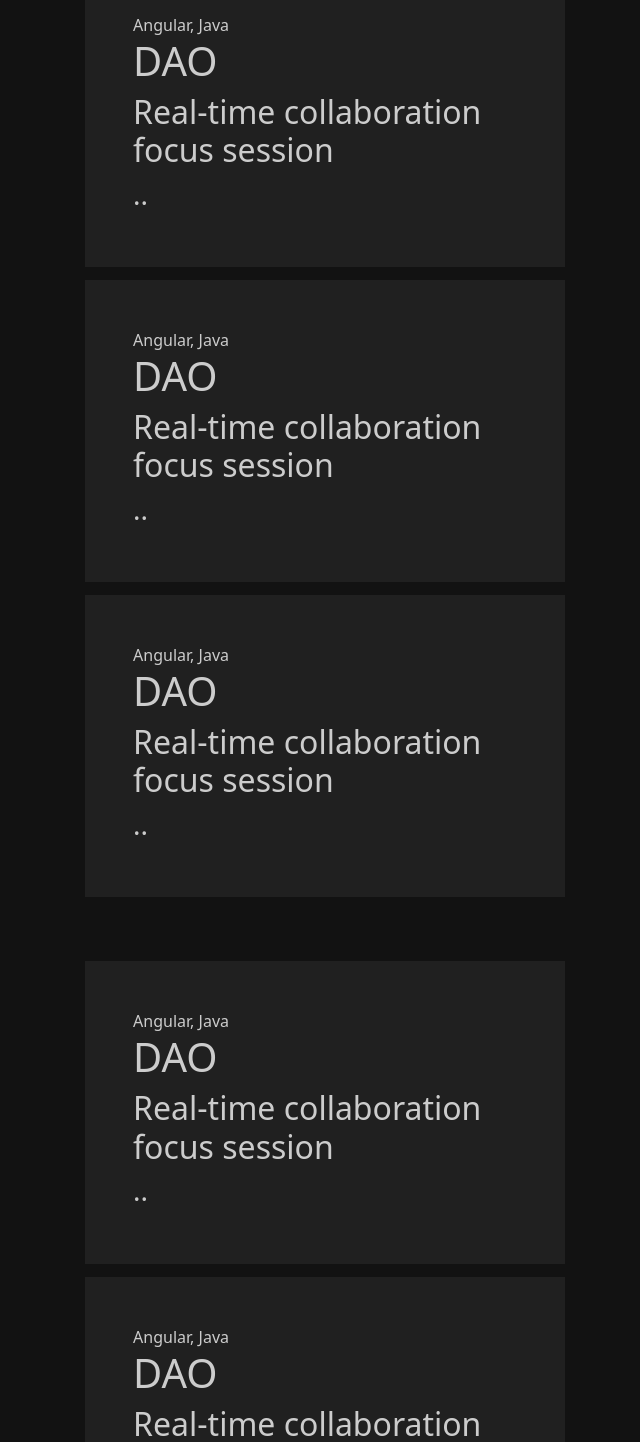
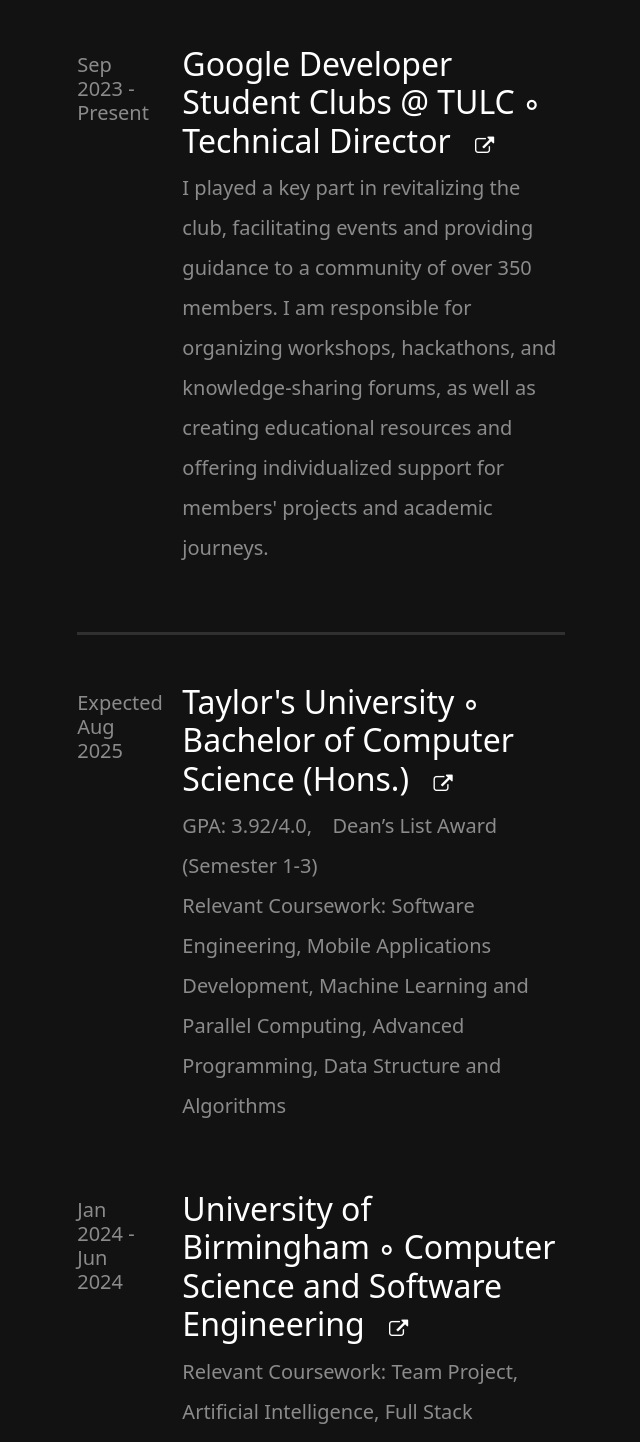
Before and after one commit to bonifacioronald/web-portfolio, a React (Create React App) app: page / in a window 1280 px wide. Shown: the part 1160-2602 px from the top of the page, without its empty margins (587-1227 px from the left). Built offline with nearby package versions, Linux system fonts and the light colour scheme.

Commit message:
Add education and experience section

```diff
--- a/src/App.css
+++ b/src/App.css
@@ -15,7 +15,7 @@
 .right-section {
   display: flex;
   flex-direction: column;
-  gap: 4em;
+  gap: 6em;
 }
 
 .copyright {
--- a/src/App.jsx
+++ b/src/App.jsx
@@ -2,6 +2,7 @@
 import SelfInfoSection from './self-info/self-info-section';
 import ProjectSection from './projects/project-section';
 import ContactSection from './contact/contact-section';
+import EduExpSection from './edu-exp/edu-exp-section';
 
 function App() {
   return (
@@ -13,7 +14,7 @@
           </div>
         <div className='right-section'>
           <ProjectSection/>
-          <ProjectSection/>
+          <EduExpSection/>
           <ProjectSection/>
           <h5 className='copyright mt-5'>Made with React.js by Bonifacio Ronald @ 2024<br/>Design inspired by <a className='copyright-link' href="https://dribbble.com/NicolasMzrd">Nicolas Meuzard</a></h5>
         </div>
--- a/src/contact/contact-section.jsx
+++ b/src/contact/contact-section.jsx
@@ -8,9 +8,9 @@
         <div>
             <img className="circle-avatar" src={require('../assets/images/profile-pic.png')} alt="profile pic" />
         </div>
-        <div><a href="https://www.linkedin.com/in/bonifacio-ronald/"><i class="fa fa-linkedin-square"></i>&ensp;LinkedIn</a></div>
-        <div><a href="https://github.com/bonifacioronald"><i class="fa fa-github"></i>&ensp;GitHub</a></div>
-        <div><a href="https://mailto:bonifacioronald.dev@gmail.com"><i class="fa fa-envelope"></i>&ensp;Email</a></div>
+        <div className="contact-item"><a href="https://www.linkedin.com/in/bonifacio-ronald/"><i class="fa fa-linkedin-square"></i>&ensp;LinkedIn</a></div>
+        <div className="contact-item"><a href="https://github.com/bonifacioronald"><i class="fa fa-github"></i>&ensp;GitHub</a></div>
+        <div className="contact-item"><a href="https://mailto:bonifacioronald.dev@gmail.com"><i class="fa fa-envelope"></i>&ensp;Email</a></div>
     </div>
     );
 }
--- a/src/contact/contact.css
+++ b/src/contact/contact.css
@@ -23,8 +23,8 @@
     border-radius: 50%;
 }
 
-a {
-    font-size: 1.3em;
+.contact-item {
+    font-size: var(--fs-paragraph);
     color: var(--color-text-primary);
     text-decoration: none;
 }
--- a/src/edu-exp/edu-exp-section.jsx
+++ b/src/edu-exp/edu-exp-section.jsx
@@ -1,13 +1,65 @@
-import React from "react";
+import React, { useDebugValue } from "react";
 import "./edu-exp.css";
 import 'bootstrap/dist/css/bootstrap.css';
 
 function EduExpSection() {
+
+    const experienceData = [{
+        'company': 'Google Developer Student Clubs @ TULC',
+        'role': 'Technical Director',
+        'description': 'I played a key part in revitalizing the club, facilitating events and providing guidance to a community of over 350 members. I am responsible for organizing workshops, hackathons, and knowledge-sharing forums, as well as creating educational resources and offering individualized support for members\' projects and academic journeys.',
+        'duration': 'Sep 2023 - Present',
+        'url': 'https://gdsc.community.dev/taylors-university-lakeside-campus-selangor-malaysia/'
+    }]
+
+    const educationData = [
+    {
+        'institution': 'Taylor\'s University',
+        'degree': 'Bachelor of Computer Science (Hons.)',
+        'duration': 'Expected Aug 2025',
+        'description': 'GPA: 3.92/4.0, &ensp; Dean’s List Award (Semester 1-3) <br>Relevant Coursework: Software Engineering, Mobile Applications Development, Machine Learning and Parallel Computing, Advanced Programming, Data Structure and Algorithms',
+        'url': 'https://university.taylors.edu.my/en.html'
+    },
+    {
+        'institution': 'University of Birmingham',
+        'degree': 'Computer Science and Software Engineering',
+        'duration': 'Jan 2024 - Jun 2024',
+        'description': 'Relevant Coursework: Team Project, Artificial Intelligence, Full Stack Application Development',
+        'url': 'https://www.birmingham.ac.uk/'
+        }
+    ]
+
     return (
         <div>
-            <h1>TEST</h1>
-            <h1>TEST</h1>
-            <h1>TEST</h1>
+        {experienceData.map((exp) => {
+            return (
+            <a href={exp.url}>
+                <div className="exp-edu-layout mt-5">
+                    <h1 className="duration mt-2">{exp.duration}</h1>
+                    <div className="exp-edu-detail-area">
+                        <h1 className="exp-edu-title">
+                            {exp.company} ◦ {exp.role} &ensp;<i class="fa fa-external-link"></i>
+                        </h1>
+                        <p className="exp-edu-description">{exp.description}</p>
+                    </div>
+                </div>
+            </a>
+            );
+        })}
+        <hr className="divider my-5"/>
+        {educationData.map((edu) => {
+            return (
+            <a href={edu.url}>
+                <div className="exp-edu-layout mb-5">
+                    <h1 className="duration mt-2">{edu.duration}</h1>
+                    <div className="exp-edu-detail-area">
+                        <h1 className="exp-edu-title">{edu.institution} ◦ {edu.degree} &ensp;<i class="fa fa-external-link"></i></h1>
+                        <p className="exp-edu-description" dangerouslySetInnerHTML={{ __html: edu.description }}></p>
+                    </div>
+                </div>
+            </a>
+            );
+        })}
         </div>
     );
 }
--- /dev/null
+++ b/src/edu-exp/edu-exp.css
@@ -0,0 +1,49 @@
+a {
+    all: unset;
+    cursor: pointer;
+}
+
+.exp-edu-layout {
+    display: grid;
+    grid-template-columns: 15% auto;
+    grid-gap: 2em;
+    transition: transform 0.25s ease;
+}
+
+.exp-edu-layout:hover {
+    -webkit-transform: scale(1.1);
+    transform: scale(1.1);
+}
+
+.divider {
+    border-top: 3px solid var(--color-text-secondary);
+}
+
+.duration {
+    font-size: var(--fs-paragraph);
+    color: var(--color-text-secondary) !important;
+}
+
+.exp-edu-detail-area {
+    display: flex;
+    flex-direction: column;
+    justify-content: start;
+}
+
+.exp-edu-title {
+    font-size: 2em;
+    vertical-align: top;
+    color: white !important;
+}
+
+.exp-edu-title i {
+    font-size: 0.6em;
+    vertical-align: center;
+    color: white !important;
+}
+
+.exp-edu-description {
+    font-size: var(--fs-paragraph);
+    line-height: 2em;
+    color: var(--color-text-secondary);
+}
--- a/src/index.css
+++ b/src/index.css
@@ -13,6 +13,7 @@
   --color-bg-secondary: #282828;
   --color-text-primary: #ffffff;
   --color-text-secondary: #8b8b8b;
+  --fs-paragraph: 1.25em;
 
 }
 
--- a/src/projects/project.css
+++ b/src/projects/project.css
@@ -5,6 +5,7 @@
 }
 
 .project-card {
+    cursor: pointer;
     padding: 3em;
     background-color: var(--color-bg-secondary);
     color: var(--color-text-primary);
```
